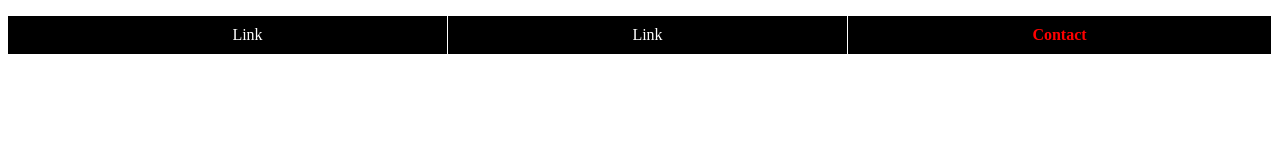
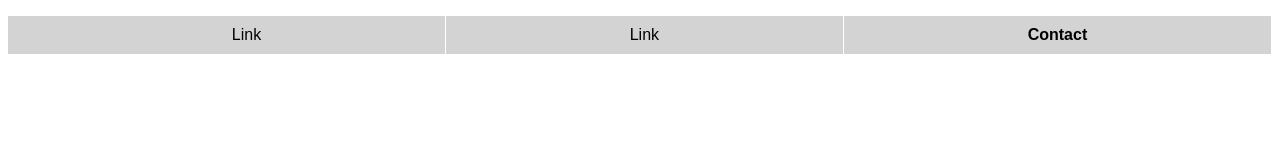
Before and after one commit to lucasjstn/html-practice, a plain HTML site: page 11 - maintanable css/Using-BEM-example.html in a window 1280 px wide. Drawn offline with Linux system fonts and the light colour scheme.

Commit message:
change the appearance of all the links

```diff
--- a/11 - maintanable css/Using-BEM-example.html
+++ b/11 - maintanable css/Using-BEM-example.html
@@ -41,10 +41,20 @@
         color: red;
         font-weight: bold;
       }
+
+      .nav--theme2 {
+        background: lightgray;
+      }
+
+      .nav--theme2 .nav__link {
+        background: lightgray;
+        color: black;
+        font-family: Arial, Helvetica, sans-serif;
+      }
     </style>
   </head>
   <body>
-    <nav class="nav">
+    <nav class="nav nav--theme2">
       <ul class="nav__list">
         <li class="nav__item">
           <a href="" class="nav__link">Link</a>
```
